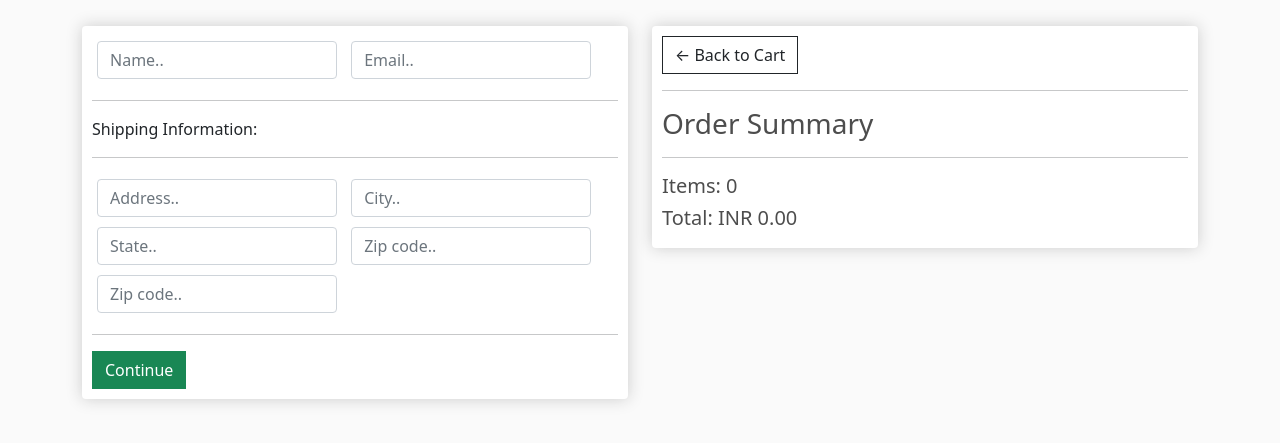
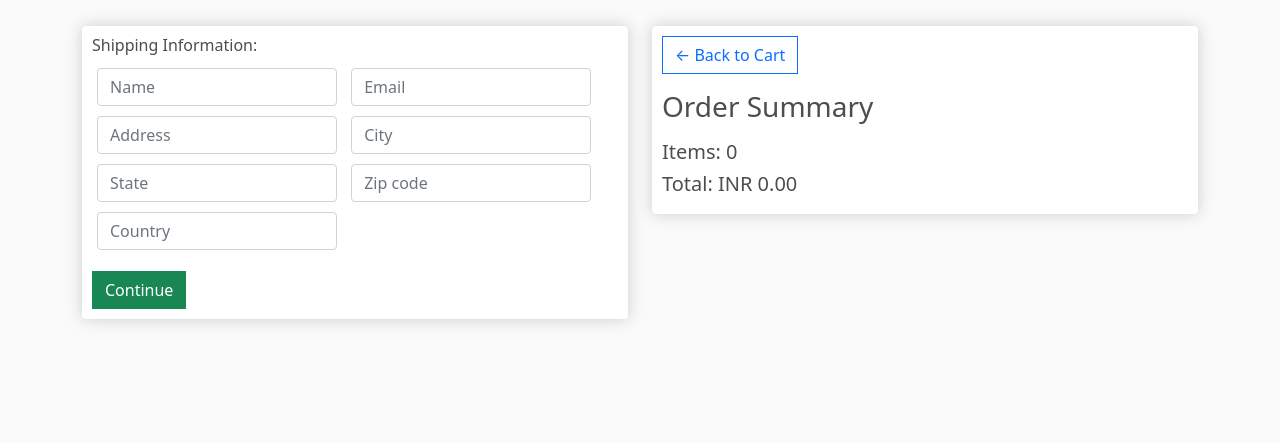
Before and after one commit to chinmaychavan04/TheGadgetZone, a Django app: page /checkout/ in a window 1280 px wide. Shown: the part 57-500 px from the top of the page. Run offline with Django 3.2, Linux system fonts and the light colour scheme.

Commit message:
change some style

```diff
--- a/static/css/app.css
+++ b/static/css/app.css
@@ -1,13 +1,13 @@
 body{
-	background-color: hsl(0, 0%, 98%);
+	background-color: #fafafa;
 }
 
 h1,h2,h3,h4,h5,h6{
-	color:hsl(0, 0%, 30%);
+	color:#4d4d4d;
 }
 
 .box-element{
-	box-shadow:hsl(0, 0%, 80%) 0 0 16px;
+	box-shadow:#cccccc 0 0 16px;
 	background-color: #fff;
 	border-radius: 4px;
 	padding: 10px;
@@ -16,9 +16,9 @@ h1,h2,h3,h4,h5,h6{
 .thumbnail{
 	width: 100%;
 	height: 260px;
-	-webkit-box-shadow: -1px -3px 5px -2px rgba(214,214,214,1);
-    -moz-box-shadow: -1px -3px 5px -2px rgba(214,214,214,1);
-    box-shadow: -1px -3px 5px -2px rgba(214,214,214,1);
+	-webkit-box-shadow: -1px -3px 5px -2px #d6d6d6;
+    -moz-box-shadow: -1px -3px 5px -2px #d6d6d6;
+    box-shadow: -1px -3px 5px -2px #d6d6d6;
 }
 
 /* .navbar */
--- a/store/templates/store/cart.html
+++ b/store/templates/store/cart.html
@@ -6,7 +6,7 @@
     <div class="col-lg-12">
         <div class="box-element">
 
-            <a  class="btn btn-outline-dark" href="{% url 'store' %}">&#x2190; Continue Shopping</a>
+            <a  class="btn btn-outline-primary" href="{% url 'store' %}">&#x2190; Continue Shopping</a>
 
             <br>
             <br>
--- a/store/templates/store/checkout.html
+++ b/store/templates/store/checkout.html
@@ -6,38 +6,33 @@
     <div class="col-lg-6">
         <div class="box-element" id="form-wrapper">
             <form id="form">
-                <div id="user-info">
+
+                <div id="shipping-info">
+                    <h6>Shipping Information:</h6>
                     <div class="form-field">
-                        <input required class="form-control" type="text" name="name" placeholder="Name..">
+                        <input required class="form-control" type="text" name="name" placeholder="Name">
                     </div>
                     <div class="form-field">
-                        <input required class="form-control" type="email" name="email" placeholder="Email..">
+                        <input required class="form-control" type="email" name="email" placeholder="Email">
+                    </div>
+                    <div class="form-field">
+                        <input class="form-control" type="text" name="address" placeholder="Address">
+                    </div>
+                    <div class="form-field">
+                        <input class="form-control" type="text" name="city" placeholder="City">
+                    </div>
+                    <div class="form-field">
+                        <input class="form-control" type="text" name="state" placeholder="State">
+                    </div>
+                    <div class="form-field">
+                        <input class="form-control" type="text" name="zipcode" placeholder="Zip code">
+                    </div>
+                    <div class="form-field">
+                        <input class="form-control" type="text" name="country" placeholder="Country">
                     </div>
                 </div>
 
-                <div id="shipping-info">
-                    <hr>
-                    <p>Shipping Information:</p>
-                    <hr>
-                    <div class="form-field">
-                        <input class="form-control" type="text" name="address" placeholder="Address..">
-                    </div>
-                    <div class="form-field">
-                        <input class="form-control" type="text" name="city" placeholder="City..">
-                    </div>
-                    <div class="form-field">
-                        <input class="form-control" type="text" name="state" placeholder="State..">
-                    </div>
-                    <div class="form-field">
-                        <input class="form-control" type="text" name="zipcode" placeholder="Zip code..">
-                    </div>
-                    <div class="form-field">
-                        <input class="form-control" type="text" name="country" placeholder="Zip code..">
-                    </div>
-                </div>
-
-                <hr>
-                <input id="form-button" class="btn btn-success btn-block" type="submit" value="Continue">
+                <input id="form-button" class="btn btn-success btn-block mt-3" type="submit" value="Continue">
             </form>
         </div>
 
@@ -50,10 +45,8 @@
 
     <div class="col-lg-6">
         <div class="box-element">
-            <a class="btn btn-outline-dark" href="{% url 'cart' %}">&#x2190; Back to Cart</a>
-            <hr>
-            <h3>Order Summary</h3>
-            <hr>
+            <a class="btn btn-outline-primary" href="{% url 'cart' %}">&#x2190; Back to Cart</a>
+            <h3 class="my-3">Order Summary</h3>
             {% for item in items %}
             <div class="cart-row">
                 <div style="flex:1"><img class="row-image" src="{{item.product.ImageUrl}}"></div>
--- a/store/templates/store/store.html
+++ b/store/templates/store/store.html
@@ -36,7 +36,6 @@
         <img class="thumbnail" src="{{product.ImageUrl}}" alt="">
         <div class="box-element product">
             <h6><strong>{{product.name}}</strong></h6>
-            <hr>
             <button class="btn btn-outline-warning add-btn">Add to Cart</button>
             <a class="btn btn-outline-primary" href="#">View</a>
             <h4 style="	float: right; font-size: 15px; color: green;"><strong>INR {{product.price|floatformat:2}}</strong></h4>
```
